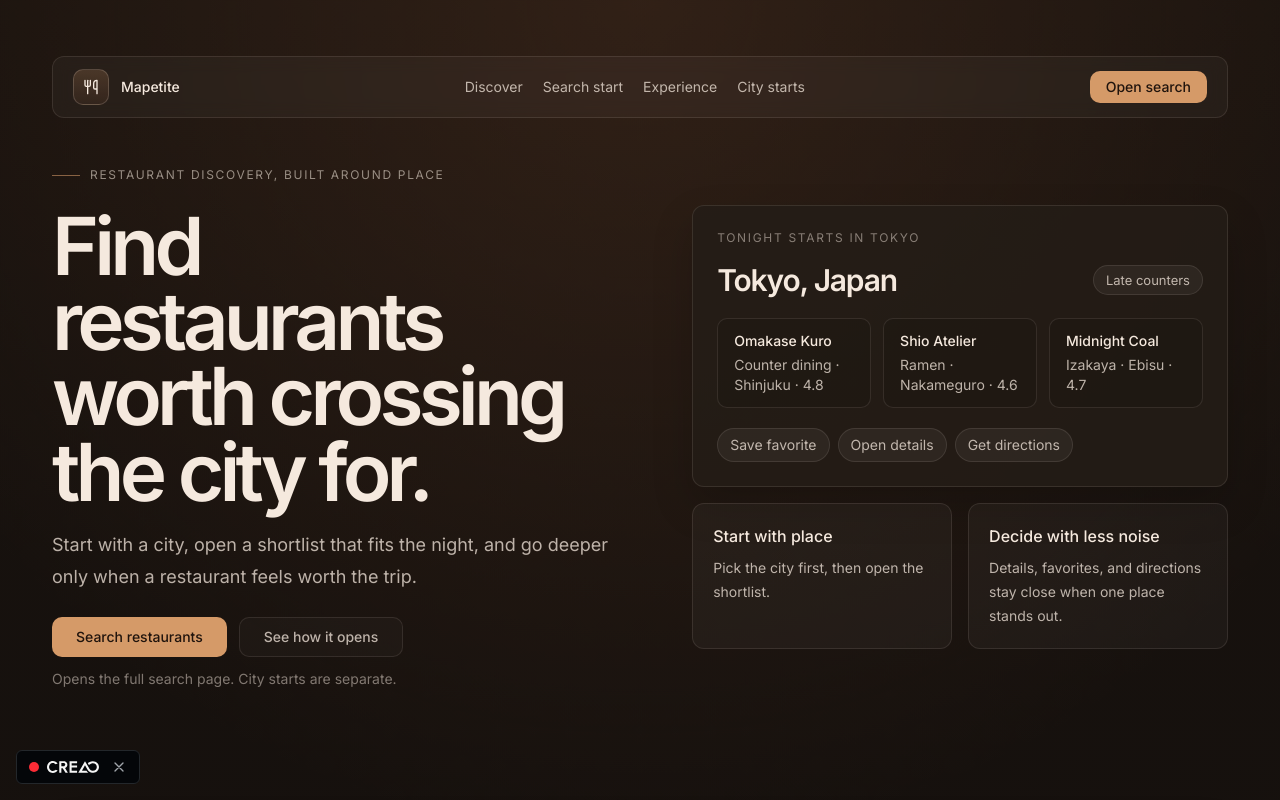
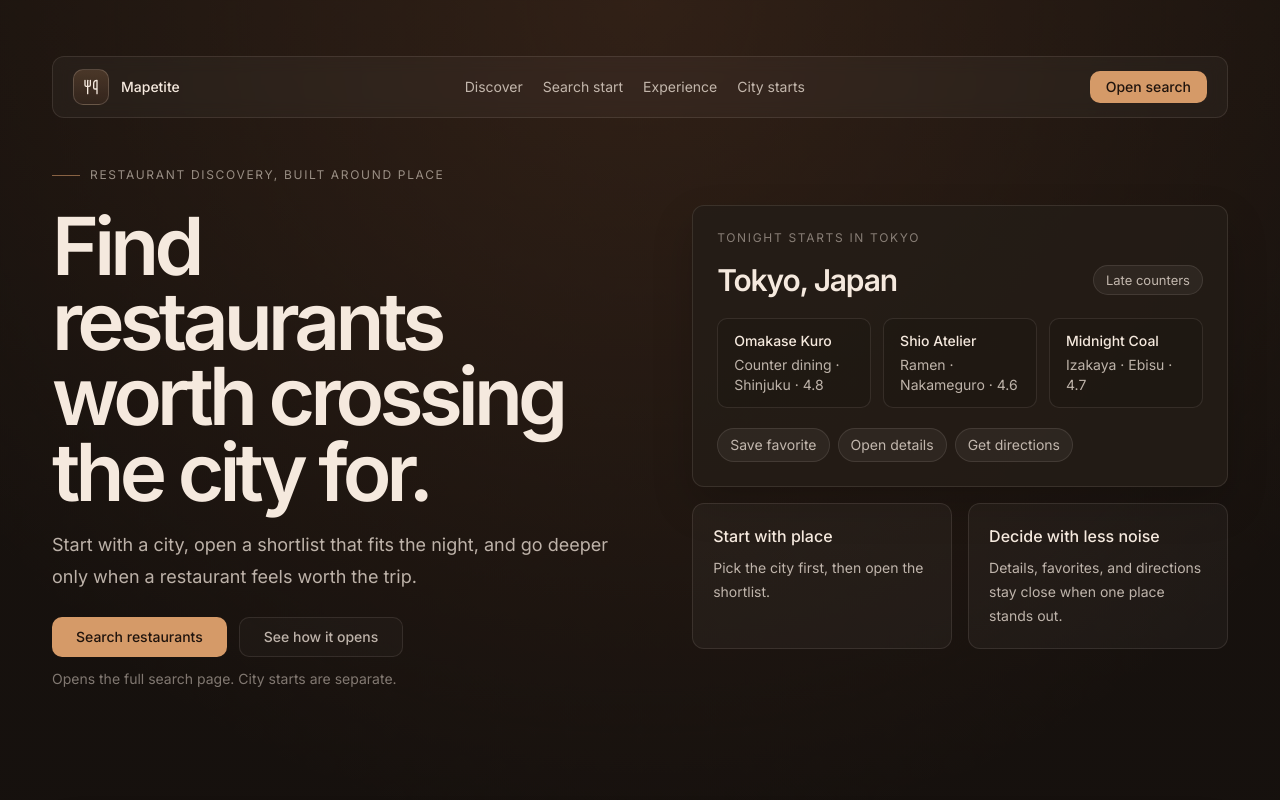
Before and after one commit to Spook65/Mapetite, a React (Vite) app: page / in a window 1280 px wide. Shown: the top 800 px of the page. Built offline with nearby package versions, Linux system fonts and the light colour scheme; no server answers; a web font is replaced by a local one.

Commit message:
Remove app-owned Creao floating banner after integration audit

```diff
--- a/src/routes/__root.tsx
+++ b/src/routes/__root.tsx
@@ -1,5 +1,4 @@
 import { ErrorBoundary } from "@/components/ErrorBoundary";
-import { FloatingBanner } from "@/components/FloatingBanner";
 import { Toaster } from "@/components/ui/sonner";
 import { Outlet, createRootRoute } from "@tanstack/react-router";
 import { TanStackRouterDevtools } from "@tanstack/react-router-devtools";
@@ -15,7 +14,6 @@ function Root() {
 				<Outlet />
 			</ErrorBoundary>
 			<TanStackRouterDevtools position="bottom-right" />
-			<FloatingBanner position="bottom-left" />
 			<Toaster />
 		</div>
 	);
```
